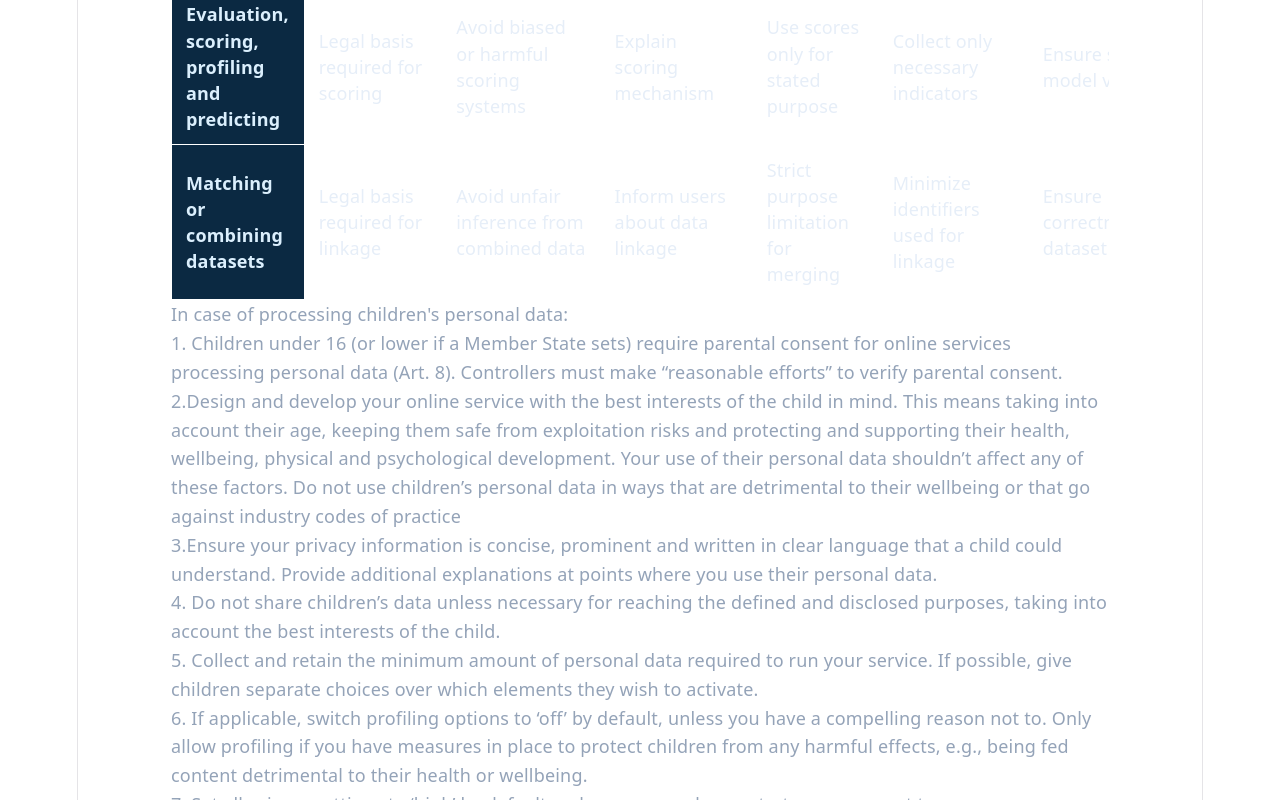
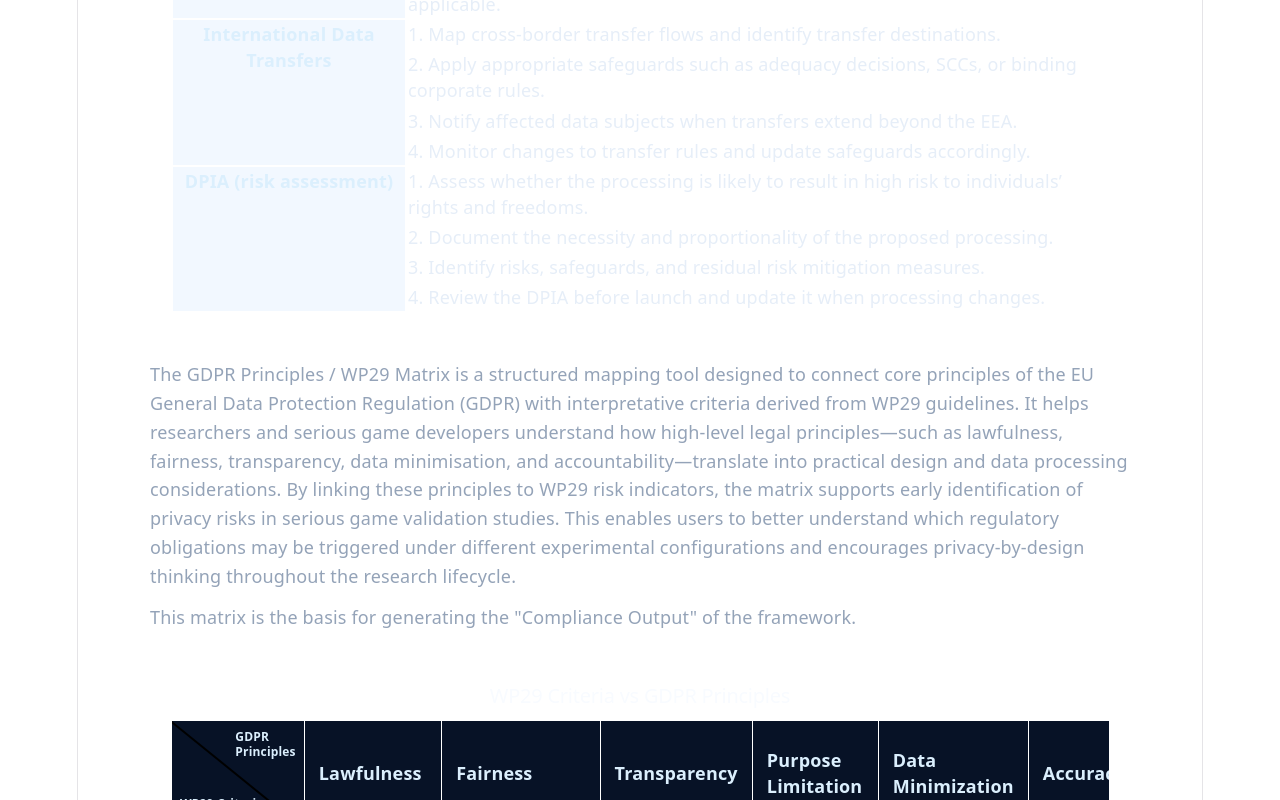
Before and after one commit to e-ucm/legalComplianceTool, a React (Vite) app: page / in a window 1280 px wide. Shown: the part 5393-6193 px from the top of the page. Built offline with nearby package versions, Linux system fonts and the light colour scheme.

Commit message:
add general requirements table

```diff
--- a/src/App.jsx
+++ b/src/App.jsx
@@ -1,6 +1,7 @@
 import "./App.css";
 import QuestionTable from "./QuestionTable";
 import PrinciplesGrid from "./PrinciplesGrid";
+import GeneralRequirementsPanel from "./GeneralRequirementsPanel";
 
 export default function App() {
 	return (
@@ -34,6 +35,15 @@ export default function App() {
 				</p>
 				<QuestionTable />
 			</section>
+			<section>
+				<p>
+					{" "}
+					The framework also includes a summary of general GDPR compliance
+					requirements that apply to processing activities.
+				</p>
+				<GeneralRequirementsPanel />
+			</section>
+
 			<br />
 			<section>
 				<p>
--- /dev/null
+++ b/src/GeneralRequirements.js
@@ -0,0 +1,90 @@
+class GeneralRequirements {
+	static categories = [
+		{
+			name: "Data Subjects Rights",
+			actionPoints: [
+				"1. Ensure mechanisms are in place to facilitate access to personal data.",
+				"2. Ensure procedures are in place to enable rectification of inaccurate or incomplete data.",
+				"3. Ensure procedures are in place to enable erasure of personal data where applicable.",
+				"4. Ensure procedures are in place to restrict processing upon valid request.",
+				"5. Ensure procedures are in place to support data portability requests.",
+				"6. Ensure procedures are in place to handle objections to processing.",
+				"7. Ensure Individuals are informed about and can exercise their rights regarding automated decision-making and profiling.",
+				"8. Ensure where automated decision-making that produces legal or similarly significant effects is based on consent, explicit consent has been collected from the individual.",
+				"9. Ensure where automated decision-making is used (necessary for a contract or based on explicit consent), procedures are in place to allow individuals to request human intervention and to contest the decision.",
+			],
+		},
+		{
+			name: "Lawfulness & Fairness",
+			actionPoints: [
+				"1. Ensure all personal data processing has a valid lawful basis under GDPR including consent.",
+				"2. Ensure personal data is processed fairly and transparently.",
+				"3. Ensure processing is limited to specified, explicit, and legitimate purposes (purpose limitation).",
+				"4. Ensure only personal data necessary for the stated purposes is collected (data minimisation).",
+				"5. Ensure personal data is accurate and kept up to date where necessary.",
+				"6. Ensure personal data is not retained longer than necessary (storage limitation).",
+				"7. Ensure appropriate security measures are applied to protect personal data integrity and confidentiality.",
+			],
+		},
+		{
+			name: "Transparency & Communication",
+			actionPoints: [
+				"1. Provide clear, accessible information to data subjects regarding data processing activities.",
+				"2. Ensure individuals are informed about purposes, legal basis, and data usage.",
+				"3. Ensure transparency across all stages of personal data processing.",
+			],
+		},
+		{
+			name: "Governance & Accountability",
+			actionPoints: [
+				"1. Implement appropriate technical and organisational measures to ensure GDPR compliance.",
+				"2. Apply data protection by design and by default in all processing activities.",
+				"3. Maintain records of processing activities (RoPA).",
+				"4. Conduct Data Protection Impact Assessments (DPIAs) where required.",
+				"5. Ensure accountability and the ability to demonstrate compliance at all times.",
+			],
+		},
+		{
+			name: "Third-Party & Processing Control",
+			actionPoints: [
+				"1. Ensure all processors are bound by appropriate data processing agreements (DPAs).",
+				"2. Ensure subprocessors are properly authorised and controlled.",
+				"3. Ensure compliance is maintained across all third-party data processing activities.",
+			],
+		},
+		{
+			name: "Security & Incident Management",
+			actionPoints: [
+				"1. Implement appropriate technical and organisational security measures.",
+				"2. Use encryption, pseudonymisation, and access controls where suitable.",
+				"3. Review and test security controls regularly.",
+				"4. Ensure data breaches are detected, assessed, and reported where required within legal timeframes.",
+				"5. Ensure affected individuals are informed of high-risk data breaches when applicable.",
+			],
+		},
+		{
+			name: "International Data Transfers",
+			actionPoints: [
+				"1. Map cross-border transfer flows and identify transfer destinations.",
+				"2. Apply appropriate safeguards such as adequacy decisions, SCCs, or binding corporate rules.",
+				"3. Notify affected data subjects when transfers extend beyond the EEA.",
+				"4. Monitor changes to transfer rules and update safeguards accordingly.",
+			],
+		},
+		{
+			name: "DPIA (risk assessment)",
+			actionPoints: [
+				"1. Assess whether the processing is likely to result in high risk to individuals’ rights and freedoms.",
+				"2. Document the necessity and proportionality of the proposed processing.",
+				"3. Identify risks, safeguards, and residual risk mitigation measures.",
+				"4. Review the DPIA before launch and update it when processing changes.",
+			],
+		},
+	];
+
+	static getCategories() {
+		return this.categories;
+	}
+}
+
+export default GeneralRequirements;
--- /dev/null
+++ b/src/GeneralRequirementsPanel.jsx
@@ -0,0 +1,38 @@
+import GeneralRequirements from "./GeneralRequirements";
+
+export default function GeneralRequirementsPanel() {
+	const categories = GeneralRequirements.getCategories();
+
+	return (
+		<section className="table-section">
+			<h2>General Requirements</h2>
+			<div className="table-wrap">
+				<table className="requirements-table">
+					<thead>
+						<tr>
+							<th>Category</th>
+							<th>Action points</th>
+						</tr>
+					</thead>
+					<tbody>
+						{categories.map((category) =>
+							category.actionPoints.map((actionPoint, index) => (
+								<tr key={`${category.name}-${index}`}>
+									{index === 0 ? (
+										<td
+											rowSpan={category.actionPoints.length}
+											className="category-cell"
+										>
+											{category.name}
+										</td>
+									) : null}
+									<td style={{ textAlign: "left" }}>{actionPoint}</td>
+								</tr>
+							)),
+						)}
+					</tbody>
+				</table>
+			</div>
+		</section>
+	);
+}
--- a/src/PrinciplesGrid.jsx
+++ b/src/PrinciplesGrid.jsx
@@ -115,7 +115,12 @@ export default function PrinciplesGrid() {
 					</table>
 				</div>
 				<p>
-					In case of processing children's personal data: <br />
+					<br />
+					<div style={{ fontWeight: "bold" }}>
+						In case of processing children's personal data (from the ICO
+						fundamentally Games guideline):
+					</div>{" "}
+					<br />
 					1. Children under 16 (or lower if a Member State sets) require
 					parental consent for online services processing personal data (Art.
 					8). Controllers must make “reasonable efforts” to verify parental
```
